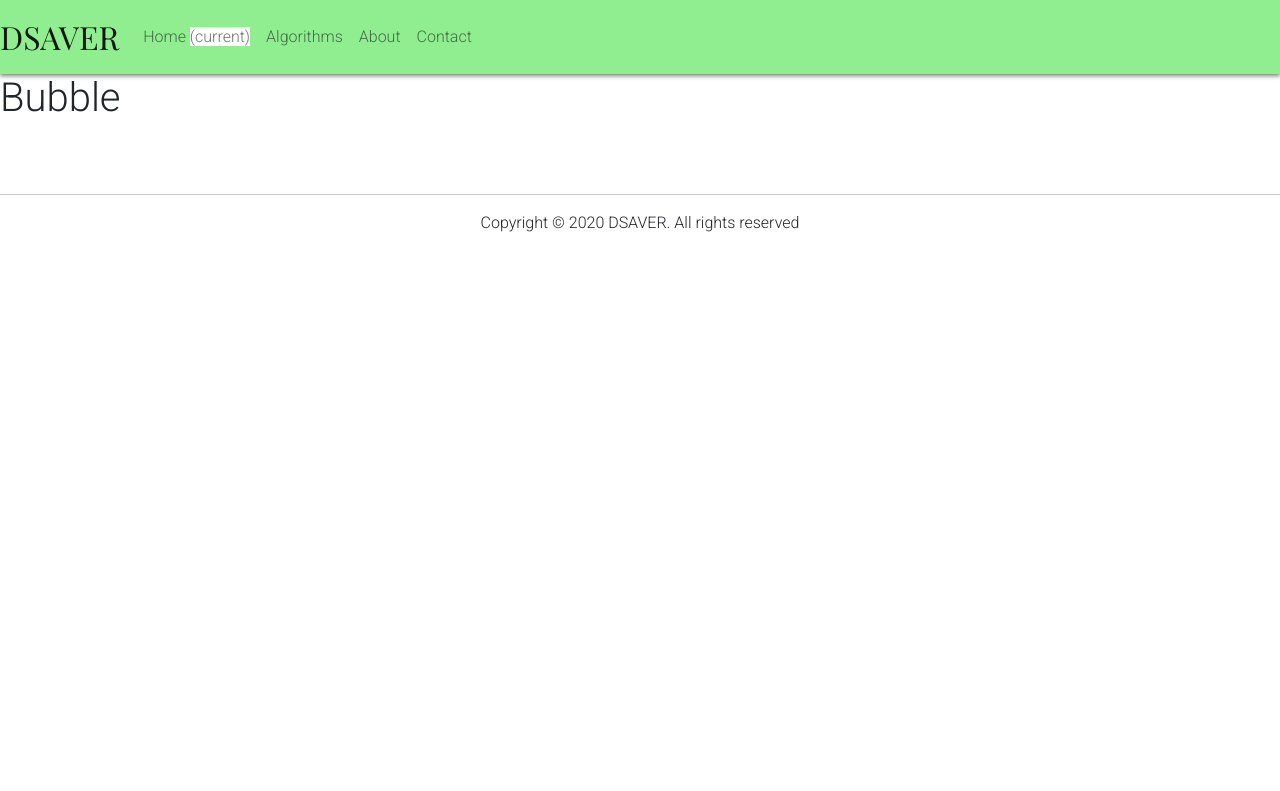
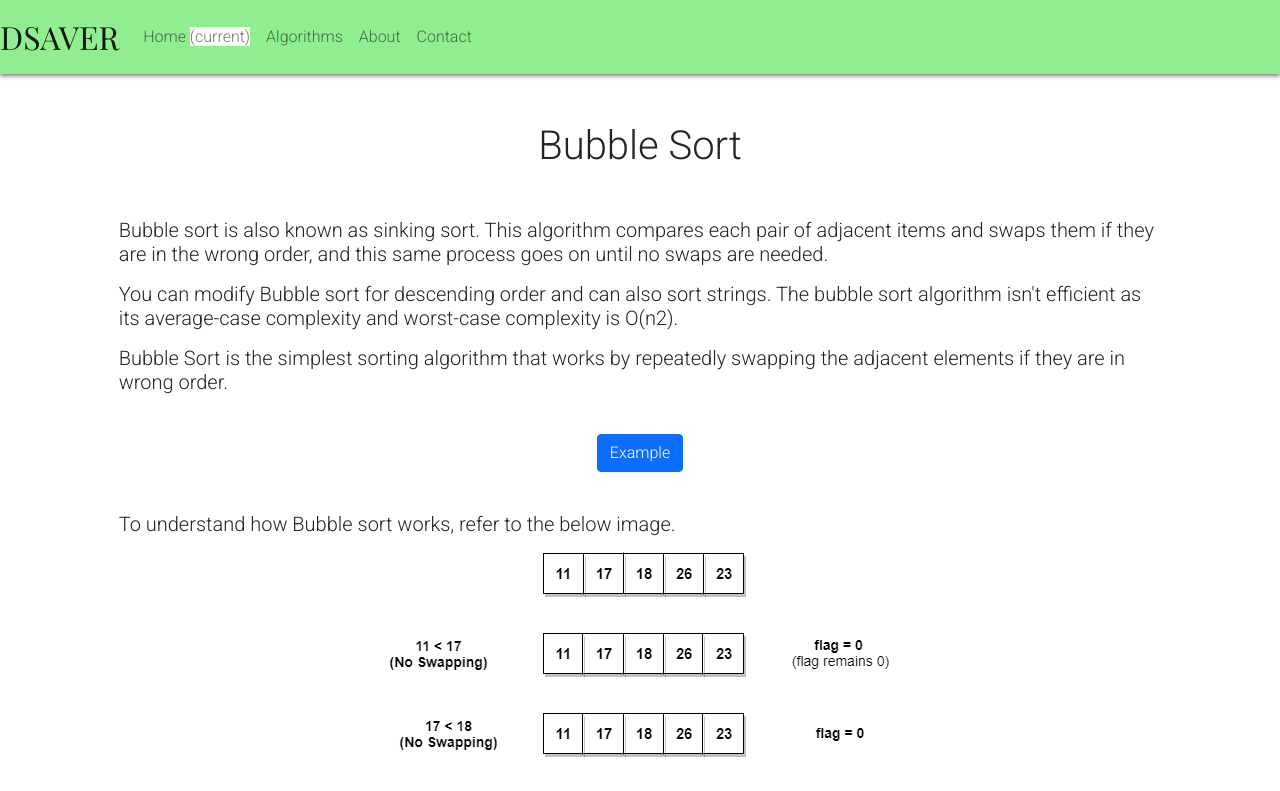
Before and after one commit to Anshul-Miglani-17/DSAVER, a React (Create React App) app: page /algorithm/bubble in a window 1280 px wide. Shown: the top 791 px of the page. Built offline with nearby package versions, Linux system fonts and the light colour scheme.

Commit message:
am 13oct

```diff
--- a/src/algos/Bubble.jsx
+++ b/src/algos/Bubble.jsx
@@ -1,9 +1,47 @@
 import React from "react";
+import web from "../images/bubblesort.png";
+import Codecoll from "./Codecoll";
+import Bubblecode from "../codes/Bubblecode"
 
 const Bubble = () =>{
     return(
         <>
-            <h1>Bubble</h1>
+            <div className="my-5">
+                <h1 className="text-center">Bubble Sort</h1>
+            </div>
+            <div className="container-fluid ">
+                <div className="row my-5">
+                    <div className="col-10 mx-auto">
+                        <h5>
+                            <p>Bubble sort is also known as sinking sort. This algorithm compares each pair of adjacent items and swaps them if they are in the wrong order, and this same process goes on until no swaps are needed.</p>
+                            <p>You can modify Bubble sort for descending order and can also sort strings. The bubble sort algorithm isn't efficient as its average-case complexity  and worst-case complexity is O(n2).</p>
+                            <p>Bubble Sort is the simplest sorting algorithm that works by repeatedly swapping the adjacent elements if they are in wrong order. </p>
+                            <br/>
+                            <div className=" d-flex justify-content-center ">
+                            <p>
+                                <button className="btn btn-primary " type="button" data-toggle="collapse" data-target="#collapseExample" aria-expanded="false" aria-controls="collapseExample">
+                                    Example
+                                </button>
+                            </p>
+                            </div>
+                            <div className="collapse" id="collapseExample">
+                                <div className="nicheWala card card-body ">
+
+                                    <p className="nicheWala">First Pass: <br/>( 5 1 4 2 8 ) –> ( 1 5 4 2 8 ), Here, algorithm compares the first two elements, and swaps since 5 > 1. <br/>( 1 5 4 2 8 ) –>  ( 1 4 5 2 8 ), Swap since 5 > 4 <br/>( 1 4 5 2 8 ) –>  ( 1 4 2 5 8 ), Swap since 5 > 2 <br/>( 1 4 2 5 8 ) –> ( 1 4 2 5 8 ), Now, since these elements are already in order (8 > 5), algorithm does not swap them.</p>
+                                    <p className="nicheWala">Second Pass: <br/>( 1 4 2 5 8 ) –> ( 1 4 2 5 8 ) <br/>( 1 4 2 5 8 ) –> ( 1 2 4 5 8 ), Swap since 4 > 2 <br/>( 1 2 4 5 8 ) –> ( 1 2 4 5 8 ) <br/>( 1 2 4 5 8 ) –>  ( 1 2 4 5 8 ) <br/>Now, the array is already sorted, but our algorithm does not know if it is completed. The algorithm needs one whole pass without any swap to know it is sorted.</p>
+                                    <p className="nicheWala">Third Pass: <br/>( 1 2 4 5 8 ) –> ( 1 2 4 5 8 ) <br/>( 1 2 4 5 8 ) –> ( 1 2 4 5 8 ) <br/>( 1 2 4 5 8 ) –> ( 1 2 4 5 8 ) <br/>( 1 2 4 5 8 ) –> ( 1 2 4 5 8 )</p>
+                                </div>
+                            </div>
+                            <br/>
+                            <p>To understand how Bubble sort works, refer to the below image.    </p>
+                            <div className="d-flex justify-content-center"><img src={web} alt="insertion img"/></div>
+                            <br/>
+                            <Codecoll code={<Bubblecode/>}/>
+
+                        </h5>
+                    </div>
+                </div>
+            </div>
         </>
     );
 };
--- a/src/algos/Codecoll.jsx
+++ b/src/algos/Codecoll.jsx
@@ -1,9 +1,9 @@
 import { findByDisplayValue } from "@testing-library/react";
 import React from "react";
 import "../index.css";
-import Code from "./Code";
+import InsertionCode from "../codes/InsertionCode.jsx";
 
-const Codecoll = () =>{
+const Codecoll = (props) =>{
     return(
         <>
 <div className="accordion" id="accordionExample">
@@ -19,9 +19,7 @@ const Codecoll = () =>{
     <div id="collapseOne" className="collapse show" aria-labelledby="headingOne" data-parent="#accordionExample">
       <div className="nicheWala card-body">
 
-
-
-    <Code/>
+    {props.code}
 
       </div>
     </div>
@@ -36,7 +34,7 @@ const Codecoll = () =>{
     </div>
     <div id="collapseTwo" className="collapse" aria-labelledby="headingTwo" data-parent="#accordionExample">
       <div className="nicheWala card-body">
-        Yh nahi hua GANDU
+        Yh nahi hua
       </div>
     </div>
   </div>
--- a/src/algos/Insertion.jsx
+++ b/src/algos/Insertion.jsx
@@ -2,6 +2,7 @@ import React from "react";
 import "../index.css";
 import web from "../images/insertion1.png";
 import Codecoll from "./Codecoll";
+import InsertionCode from "../codes/InsertionCode";
 
 const Insertion = () =>{
     return(
@@ -42,7 +43,7 @@ const Insertion = () =>{
                             <br/>
                             <br/>
 
-                            <Codecoll/>
+                            <Codecoll code={<InsertionCode/>}/>
 
 
 
--- /dev/null
+++ b/src/codes/Bubblecode.jsx
@@ -0,0 +1,50 @@
+import React from "react";
+import "./Bubblecode.jsx"
+
+const Bubblecode = () => {
+    var title = String.raw`
+    #include <stdio.h>
+    void swap(int *xp, int *yp)
+    {
+        int temp = *xp;
+        *xp = *yp;
+        *yp = temp;
+    }
+
+    // A function to implement bubble sort
+    void bubbleSort(int arr[], int n)
+    {
+       int i, j;
+       for (i = 0; i < n-1; i++)
+           // Last i elements are already in place
+           for (j = 0; j < n-i-1; j++)
+               if (arr[j] > arr[j+1])
+                  swap(&arr[j], &arr[j+1]);
+    }
+    /* Function to print an array */
+    void printArray(int arr[], int size)
+    {
+        int i;
+        for (i=0; i < size; i++)
+            printf("%d ", arr[i]);
+        printf("\n");
+    }
+    // Driver program to test above functions
+    int main()
+    {
+        int arr[] = {64, 34, 25, 12, 22, 11, 90};
+        int n = sizeof(arr)/sizeof(arr[0]);
+        bubbleSort(arr, n);
+        printf("Sorted array: \n");
+        printArray(arr, n);
+        return 0;
+    }
+        `;
+    return(
+        <div className="nicheWala">
+                <pre className="nicheWala"> {title} </pre>
+            </div>
+    );
+};
+
+export default Bubblecode;
--- a/src/algos/Code.jsx
+++ b/src/codes/InsertionCode.jsx
@@ -1,7 +1,7 @@
 import React from "react";
-import "../index.css"
+import "./InsertionCode.jsx"
 
-const Code = () => {
+const InsertionCode = () => {
     var title = String.raw`
     #include<stdio.h>
     int main(){
@@ -35,4 +35,4 @@ const Code = () => {
     );
 };
 
-export default Code;
+export default InsertionCode;
```
Also changed, not shown: src/images/bubblesort.png (added).
